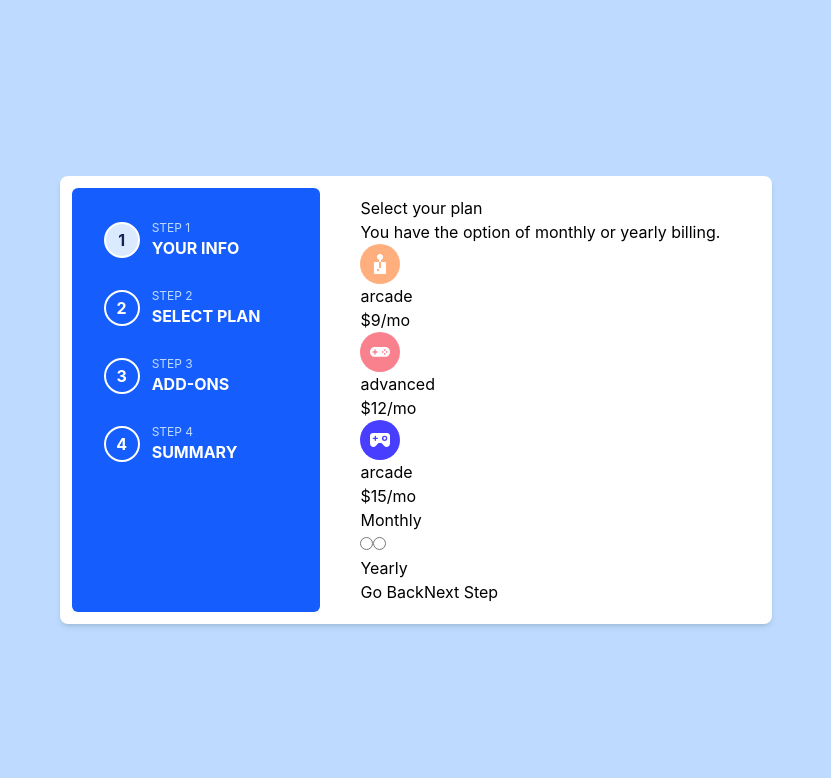
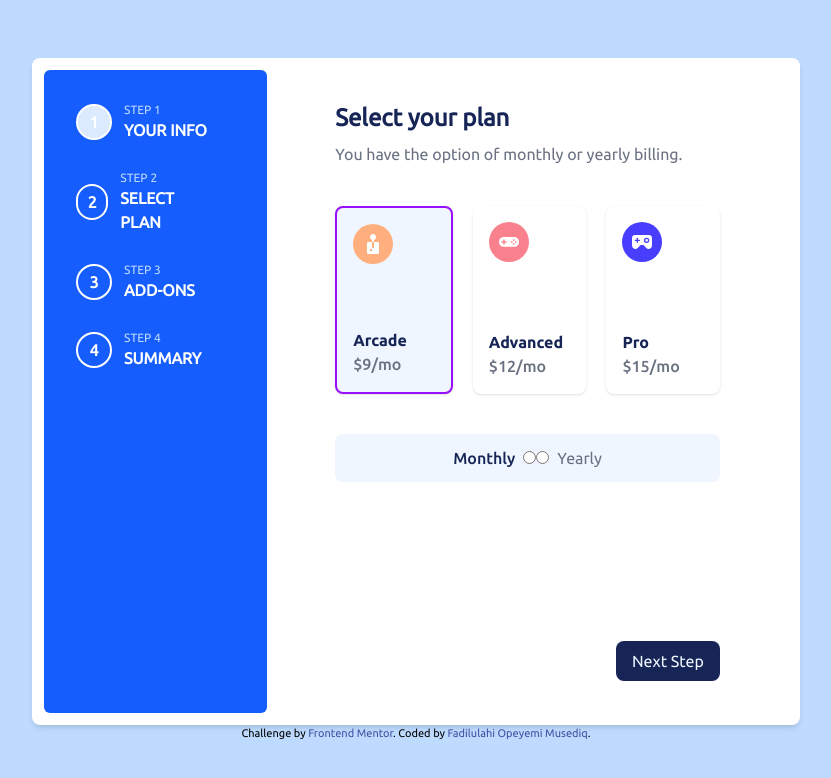
Before and after one commit to fodlu/multi-step-form, a React (Vite) app: page /step2 in a window 1280 px wide. Shown: the top 778 px of the page, without its empty margins (224-1055 px from the left). Built offline with nearby package versions, Linux system fonts and the light colour scheme.

Commit message:
web interface done

```diff
--- a/src/App.jsx
+++ b/src/App.jsx
@@ -1,4 +1,4 @@
-import { Route, Routes } from "react-router-dom";
+import { Route, Routes, useNavigate } from "react-router-dom";
 import Sidebar from "./components/Sidebar";
 import PersonalInfo from "./components/PersonalInfo";
 import SelectPlan from "./components/SelectPlan";
@@ -8,26 +8,57 @@ import ThankYou from "./components/ThankYou";
 import { UseApp } from "./context/AppContext";
 
 const App = () => {
-  const {step} = UseApp()
+	const { step, setStep } = UseApp();
+	const navigate = useNavigate();
 	return (
-		<div className='bg-blue-200 h-screen flex items-center justify-center'>
-			<div className='bg-white p-3 rounded-lg shadow-md flex'>
+		<div className='bg-blue-200 h-screen flex items-center justify-center flex-col font-Ubuntu-Regular'>
+			<div className='bg-white p-3 rounded-lg shadow-md grid grid-cols-[30%_70%] h-5/6 w-3/5'>
 				<Sidebar />
-				<div className='px-10 py-2'>
+				<div className='px-17 py-8 min-h-full flex flex-col'>
+					<div className=' flex-1 h-full'>
 						<Routes>
 							<Route path='/' element={<PersonalInfo />} />
+							<Route path='/step1' element={<PersonalInfo />} />
 							<Route path='/step2' element={<SelectPlan />} />
 							<Route path='/step3' element={<PickAddOns />} />
 							<Route path='/step4' element={<FinishingUp />} />
 							<Route path='/step5' element={<ThankYou />} />
 						</Routes>
+					</div>
 
-          {step !== 5 && <div className="">
-            <button type="button">Go Back</button>
-            <button type="button">Next Step</button>
-          </div>}
+					{step !== 5 && (
+						<div className='flex w-full justify-between pt-15'>
+							<button
+								onClick={() => {
+									setStep((prev) => prev - 1);
+									navigate(`/step${step - 1}`);
+								}}
+								className={`cursor-pointer text-gray-500 font-Ubuntu-Medium ${step === 1 && "hidden"} cursor-pointer`}
+								type='button'>
+								Go Back
+							</button>
+							<button
+								onClick={() => {
+									setStep((prev) => prev + 1);
+									navigate(`/step${step + 1}`);
+								}}
+								type='button'
+								className='ml-auto bg-blue-950 py-2 px-4 text-blue-50 rounded-lg cursor-pointer'>
+								{step === 4 ? "Confirm" : "Next Step"}
+							</button>
+						</div>
+					)}
 				</div>
 			</div>
+
+			<footer className='attribution'>
+				Challenge by{" "}
+				<a href='https://www.frontendmentor.io?ref=challenge'>
+					Frontend Mentor
+				</a>
+				. Coded by{" "}
+				<a href='https://github.com/fodlu'>Fadilulahi Opeyemi Musediq</a>.
+			</footer>
 		</div>
 	);
 };
--- a/src/components/FinishingUp.jsx
+++ b/src/components/FinishingUp.jsx
@@ -1,38 +1,38 @@
 import { Link } from "react-router-dom"
 import Header from './Header';
+import { UseApp } from "../context/AppContext";
 
 const FinishingUp = () => {
+    const {userInfo} = UseApp()
   return (
-    <div>
+    <>
         <Header title="Finishing up" detail="Double-check everything looks OK before confirming." />
 
-        <div className="">
-            <div className="">
+        <div className="bg-blue-50 p-4 rounded-lg">
+            <div className="flex items-center justify-between pb-5 border-b border-blue-200">
                 <div className="">
-                    <p className="">Arcade (Monthly)</p>
-                    <Link to="/step1" className="">Change</Link>
+                    <p className="font-Ubuntu-Bold text-blue-950 capitalize">{userInfo.plan} ({userInfo.duration})</p>
+                    <Link to="/step2" className="text-gray-500 underline">Change</Link>
                 </div>
 
-                <p className="">$9/mo</p>
+                <p className="text-blue-950 font-Ubuntu-Bold">${userInfo.duration === "monthly" ? userInfo.planPrice : userInfo.planAnnualPrice}/{userInfo.duration === "monthly" ? "mo" : "yr"}</p>
             </div>
 
-            <div className="">
-                <div className="">
-                    <p className="">Online service</p>
-                    <p className="">+$1/month</p>
+            <div className="pt-3 flex flex-col gap-2">
+                {userInfo.addOns.map((item, index) => (
+                    <div className="flex justify-between" key={index}>
+                    <p className="text-gray-500">{item}</p>
+                    <p className="text-blue-950 text-sm">+$1/{userInfo.duration === "monthly" ? "mo" : "yr"}</p>
                 </div>
-                <div className="">
-                    <p className="">Larger storage</p>
-                    <p className="">+$2/month</p>
-                </div>
+                ))}
             </div>
         </div>
 
-        <div className="">
-            <p className="">Total (per month)</p>
-            <p className="">+$12/mo</p>
+        <div className=" flex justify-between pt-5 items-center">
+            <p className="text-gray-500">Total (per month)</p>
+            <p className="text-blue-700 font-Ubuntu-Bold text-lg">+$12/mo</p>
         </div>
-    </div>
+    </>
   )
 }
 
--- a/src/components/Header.jsx
+++ b/src/components/Header.jsx
@@ -1,8 +1,8 @@
 const Header = ({title, detail}) => {
   return (
-    <div>
-        <p className="">{title}</p>
-        <p className="">{detail}</p>
+    <div className="flex gap-2 flex-col mb-10">
+        <p className="text-blue-950 text-2xl font-bold">{title}</p>
+        <p className="text-gray-500">{detail}</p>
     </div>
   )
 }
--- a/src/components/PickAddOns.jsx
+++ b/src/components/PickAddOns.jsx
@@ -1,11 +1,10 @@
-import React from "react";
 import Header from "./Header";
 import { UseApp } from "../context/AppContext";
 
 const ADDONS = [
 	{
 		title: "Online service",
-		detail: "Add-ons help enhance your gaming experience.",
+		detail: "Access to multiplayer games.",
 		price: 1,
 		annualPrice: 10,
 	},
@@ -24,33 +23,54 @@ const ADDONS = [
 ];
 
 const PickAddOns = () => {
-	const { plan } = UseApp();
+	const { userInfo, setUserInfo } = UseApp();
+	console.log(userInfo.addOns);
+	console.log(userInfo);
 	return (
-		<div>
+		<>
 			<Header
 				title='Pick add-ons'
 				detail='Add-ons help enhance your gaming experience.'
 			/>
 
-			<div className=''>
+			<div className='flex flex-col gap-5'>
 				{ADDONS.map((item, index) => (
-					<div className='' key={index}>
-						<div className=''>
-							<input type='checkbox' name='check' id='check' />
+					<div
+						className={`border-2 border-blue-100 p-5 rounded-lg flex justify-between items-center ${userInfo.addOns.includes(item.title) && "bg-blue-50 border-purple-600"} hover:border-purple-600 cursor-pointer`}
+						key={index}
+						onClick={() =>
+							userInfo.addOns.includes(item.title) ?
+								setUserInfo((prev) => ({
+									...prev,
+									addOns: prev.addOns.filter((n) => n !== item.title),
+								}))
+							:	setUserInfo((prev) => ({
+									...prev,
+									addOns: [...prev.addOns, item.title],
+								}))
+						}>
+						<div className='flex gap-5'>
+							<input
+								type='checkbox'
+								name='check'
+								checked={userInfo.addOns.includes(item.title)}
+								id='check'
+							/>
 							<div className=''>
-								<p className=''>{item.title}</p>
-								<p className=''>{item.detail}</p>
+								<p className='font-Ubuntu-Bold text-blue-950'>{item.title}</p>
+								<p className='text-gray-500'>{item.detail}</p>
 							</div>
+						</div>
 
-							<p className=''>
-								+${plan === "monthly" ? item.price : item.annualPrice}/
-								{plan === "monthly" ? "mo" : "yr"}
-							</p>
-						</div>
+						<p className=''>
+							+$
+							{userInfo.duration === "monthly" ? item.price : item.annualPrice}/
+							{userInfo.duration === "monthly" ? "mo" : "yr"}
+						</p>
 					</div>
 				))}
 			</div>
-		</div>
+		</>
 	);
 };
 
--- a/src/components/SelectPlan.jsx
+++ b/src/components/SelectPlan.jsx
@@ -9,45 +9,72 @@ const PLANS = [
 		annualPrice: 120,
 		img: "images/icon-advanced.svg",
 	},
-	{ title: "arcade", price: 15, annualPrice: 150, img: "images/icon-pro.svg" },
+	{ title: "pro", price: 15, annualPrice: 150, img: "images/icon-pro.svg" },
 ];
 
 const SelectPlan = () => {
-	const { plan, setPlan } = UseApp();
+	const { userInfo, setUserInfo } = UseApp();
 	return (
-		<div>
+		<>
 			<Header
 				title='Select your plan'
 				detail='You have the option of monthly or yearly billing.'
 			/>
 
-			<div className=''>
-				{PLANS.map((item, index) => (
-					<div className='' key={index}>
-						<img src={item.img} alt={item.name} />
-						<div className=''>
-							<p className=''>{item.title}</p>
-							<p className=''>${item.price}/mo</p>
-							{plan === "yearly" && <p className=''>${item.annualPrice}/yr</p>}
-							{plan === "yearly" && <p className=''>2 months free</p>}
+			<div className='flex flex-col gap-10 w-full'>
+				<div className='flex gap-5 h-47'>
+					{PLANS.map((item, index) => (
+						<div
+							onClick={() =>
+								setUserInfo((prev) => ({ ...prev, plan: item.title, planPrice: item.price, planAnnualPrice: item.annualPrice }))
+							}
+							className={`flex-1 shadow-sm p-4 rounded-lg flex flex-col justify-between cursor-pointer hover:border-2 hover:border-purple-600 ${userInfo.plan === item.title && "border-2 border-purple-600 bg-blue-50"}`}
+							key={index}>
+							<img src={item.img} alt={item.name} className='w-10' />
+							<div className=''>
+								<p className='capitalize font-Ubuntu-Bold text-blue-950'>
+									{item.title}
+								</p>
+								{userInfo.duration === "monthly" ?
+									<p className='text-gray-500 font-Ubuntu-Medium'>
+										${item.price}/mo
+									</p>
+								:	<p className='text-gray-500 font-Ubuntu-Medium'>
+										${item.annualPrice}/yr
+									</p>
+								}
+								{userInfo.duration === "yearly" && (
+									<p className='text-blue-950'>2 months free</p>
+								)}
+							</div>
 						</div>
-					</div>
-				))}
+					))}
+				</div>
 
-				<div className=''>
-					<label htmlFor='monthly' className=''>
+				<div className='p-3 bg-blue-50 flex items-center justify-center gap-2 text-gray-500 rounded-lg'>
+					<label
+						htmlFor='monthly'
+						onClick={() =>
+							setUserInfo((prev) => ({ ...prev, duration: "monthly" }))
+						}
+						className={`${userInfo.duration === "monthly" && "font-Ubuntu-Medium text-blue-950"}`}>
 						Monthly
 					</label>
 					<div className=''>
 						<input type='radio' name='plan' id='monthly' value='monthly' />
 						<input type='radio' name='plan' id='yearly' value='yearly' />
 					</div>
-					<label htmlFor='yearly' className=''>
+					<label
+						htmlFor='yearly'
+						onClick={() =>
+							setUserInfo((prev) => ({ ...prev, duration: "yearly" }))
+						}
+						className={`${userInfo.duration === "yearly" && "font-Ubuntu-Medium text-blue-950"}`}>
 						Yearly
 					</label>
 				</div>
 			</div>
-		</div>
+		</>
 	);
 };
 
--- a/src/components/Sidebar.jsx
+++ b/src/components/Sidebar.jsx
@@ -11,7 +11,7 @@ const Sidebar = () => {
             {STEPS.map((item, index) => (
                 <div key={index} className="flex items-center gap-3">
                     <div className={`border-2 border-white text-white w-9 h-9 flex items-center justify-center rounded-full ${step === index + 1 && "bg-blue-100"}`}>
-                        <span className={`font-bold ${step > index && "text-blue-950"}`}>{index + 1}</span>
+                        <span className={`font-bold text-white ${step > index && "text-blue-950"}`}>{index + 1}</span>
                     </div>
 
                     <div className="uppercase">
--- a/src/context/AppContext.jsx
+++ b/src/context/AppContext.jsx
@@ -4,12 +4,19 @@ export const AppContext = createContext();
 
 export const AppProvider = ({ children }) => {
 	const [step, setStep] = useState(1);
-	const [plan, setPlan] = useState("monthly")
+	const [userInfo, setUserInfo] = useState({
+		name: "",
+		email: "",
+		phone: "",
+		plan: "arcade",
+		duration: "monthly",
+		addOns: ["Online service", "Larger storage"]
+	})
 
 	const value = {
 		step,
 		setStep,
-		plan, setPlan
+		userInfo, setUserInfo
 	};
 
 	return <AppContext.Provider value={value}>{children}</AppContext.Provider>;
--- a/src/index.css
+++ b/src/index.css
@@ -1 +1,56 @@
 @import "tailwindcss";
+
+@font-face {
+	font-family: "Ubuntu-Bold";
+	src: url("./assets/fonts/Ubuntu-Bold.ttf");
+}
+@font-face {
+	font-family: "Ubuntu-Medium";
+	src: url("./assets/fonts/Ubuntu-Medium.ttf");
+}
+@font-face {
+	font-family: "Ubuntu-Regular";
+	src: url("./assets/fonts/Ubuntu-Regular.ttf");
+}
+
+@theme {
+	--font-Ubuntu-Bold:"Ubuntu-Bold";
+    --font-Ubuntu-Medium: "Ubuntu-Medium";
+    --font-Ubuntu-Regular: "Ubuntu-Regular";
+}
+.attribution {
+	font-size: 0.6875rem;
+	text-align: center;
+}
+.attribution a {
+	color: hsl(228, 45%, 44%);
+}
+
+.form{
+    display: flex;
+
+    &>div{
+        display: flex;
+        flex-direction: column;
+        gap: 5px;
+
+        label{
+            color: hsl(213, 96%, 18%);
+            font-family: var(--font-Ubuntu-Medium);
+            text-transform: capitalize;
+        }
+
+        input {
+            border: 2px solid hsl(229, 24%, 87%);
+            padding: .5rem;
+            border-radius: 5px;
+            cursor: pointer;
+            color: hsl(213, 96%, 18%);
+            font-family: var(--font-Ubuntu-Medium);
+
+            &:active{
+                border: 1px solid hsl(243, 100%, 62%);
+            }
+        }
+    }
+}
```
Also changed, not shown: src/components/PersonalInfo.jsx (+8 -5 lines), src/components/ThankYou.jsx (+4 -4 lines). Lines whose indentation alone changed are shown as unchanged.
